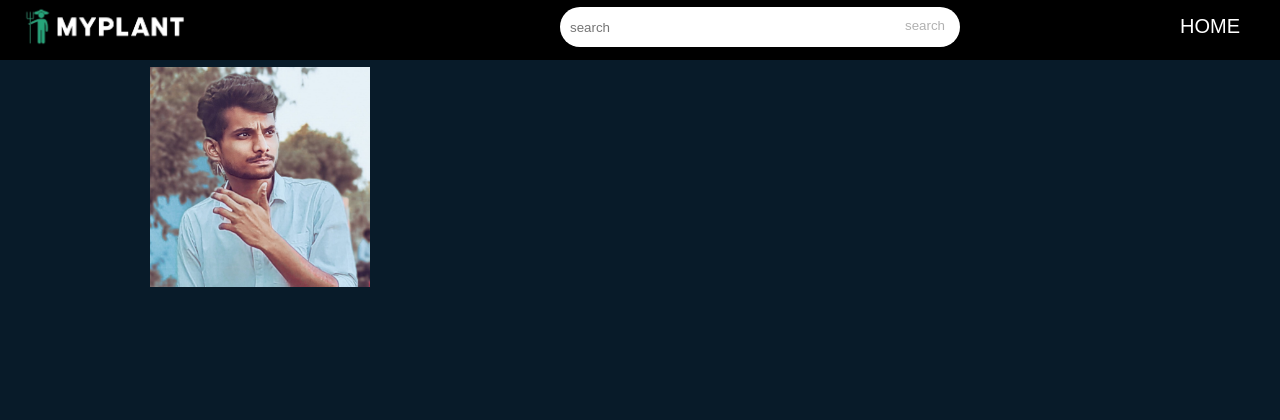
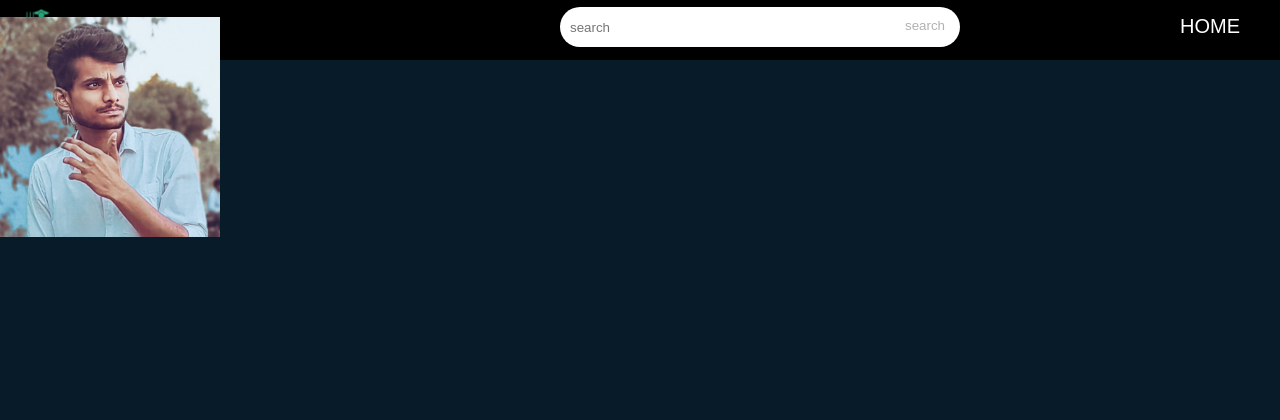
Before and after one commit to hdurgaphaninder/myplant888, a plain HTML site: page about.html in a window 1280 px wide. Shown: the top 420 px of the page. Drawn offline with Linux system fonts and the light colour scheme.

Commit message:
Update about.css

```diff
--- a/about.css
+++ b/about.css
@@ -141,8 +141,7 @@ a{
 {
     height: 220px;
     width: 220px;
-    margin-left: 150px;
-    margin-top: 50px;
+
 }
 .content h4{
     margin-left: 20px;
```
